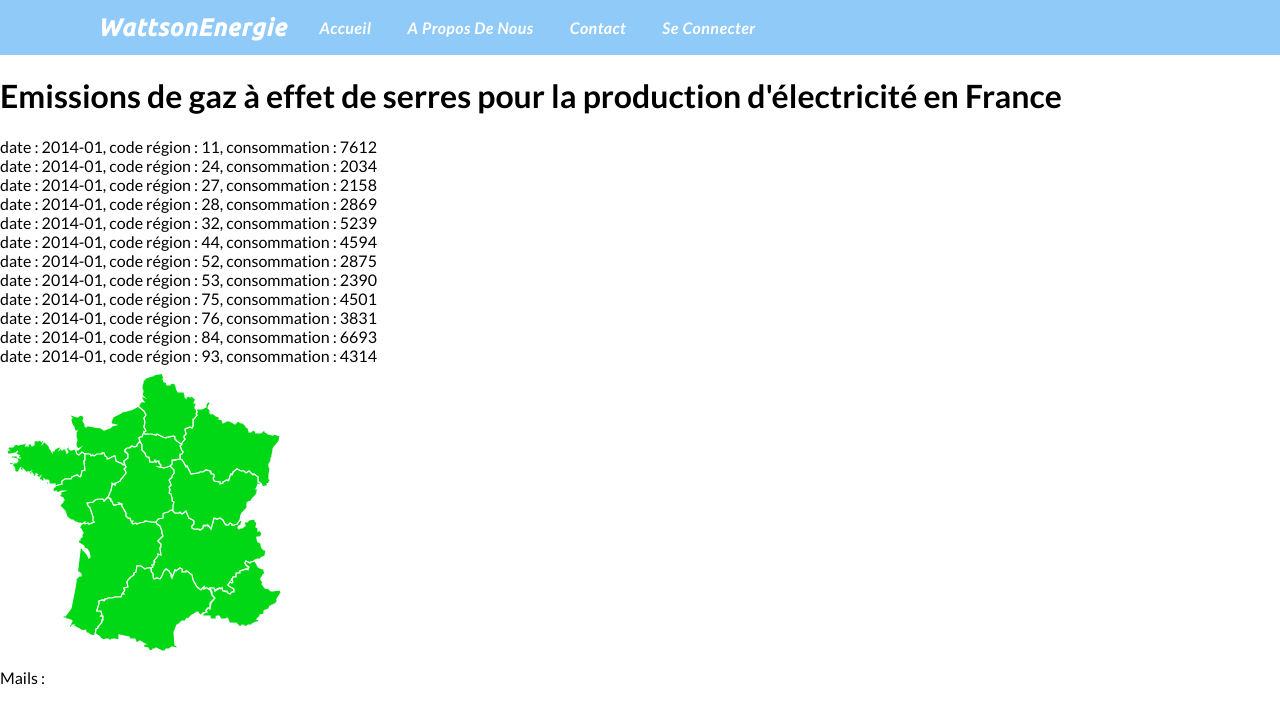
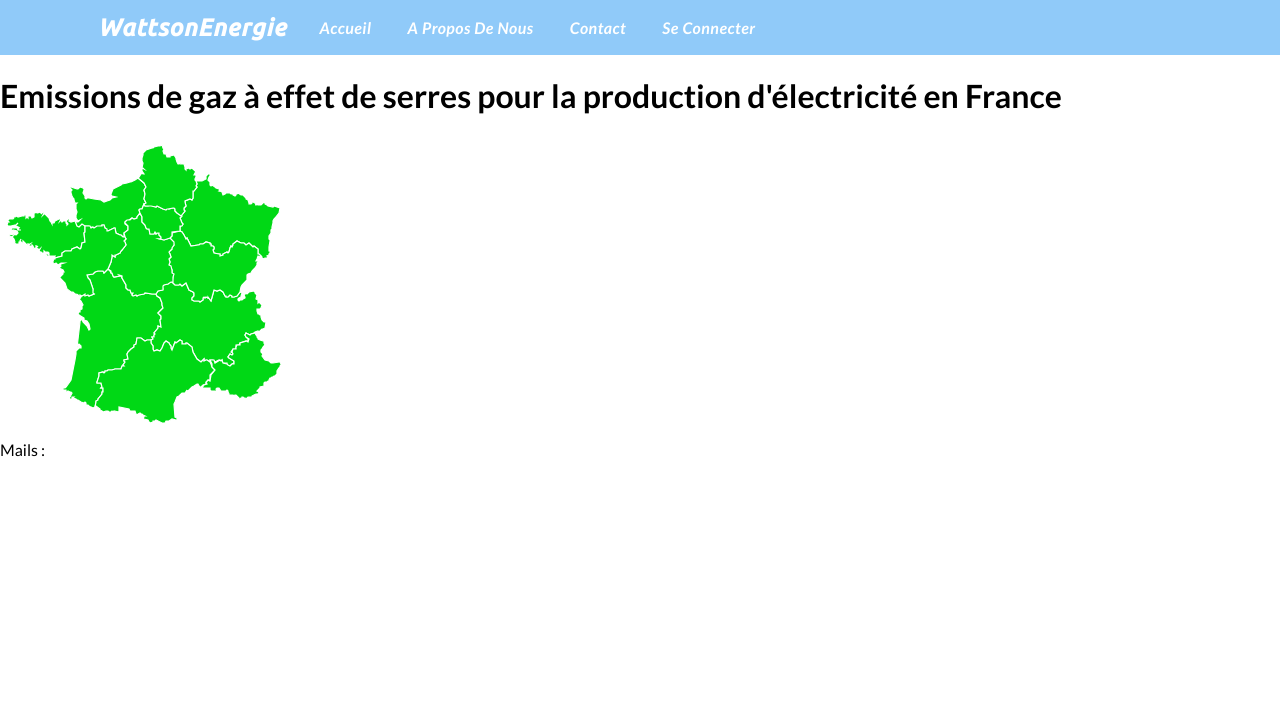
Before and after one commit to ThibautEscalante/Projet-L3, a PHP site: page /Interface.php in a window 1280 px wide. Shown: the top 724 px of the page. Run offline with PHP 8.4, Linux system fonts and the light colour scheme; data comes from the database, SQL or seed files in the repository.

Commit message:
requete sql de l'interface

```diff
--- a/Interface.php
+++ b/Interface.php
@@ -42,18 +42,24 @@
 			<?php
 			include("Interface/bd.php");
 			$bdd = getBD();
-			$rep = $bdd->query("select * from consommation where dateCons LIKE '2014-01'");
 
-			while ($ligne = $rep -> fetch() ){
-				echo "date : " . $ligne['dateCons']	. ", code région : " . $ligne['codeINSEE']	. ", consommation : " . $ligne['Consommation'] . "</br>";
-			}
-			$rep -> closeCursor();
+
+
+
 
 			if ( isset($_GET['region']) == False ){
 				echo "<script src='cmap/france-map.js'></script><script>francefree();</script>";
 			} else {
 				echo "<script src='cmap/france-map.js'></script><script>francefree();</script>";
-				echo $_GET['region'];
+				$region = "'".$_GET['region']."'";
+				$date = "'2014-01'";
+				$rep = $bdd->query("select * from production where dateProd LIKE $date AND codeINSEE = $region ");
+				while ($ligne = $rep -> fetch() ){
+
+				echo "date : " . $ligne['dateProd']	. ", code région : " . $ligne['codeINSEE']	. ", production : " . $ligne['QuantiteProd'] . "</br>";
+
+			}
+				$rep -> closeCursor();
 			}
 
 			?>
```
